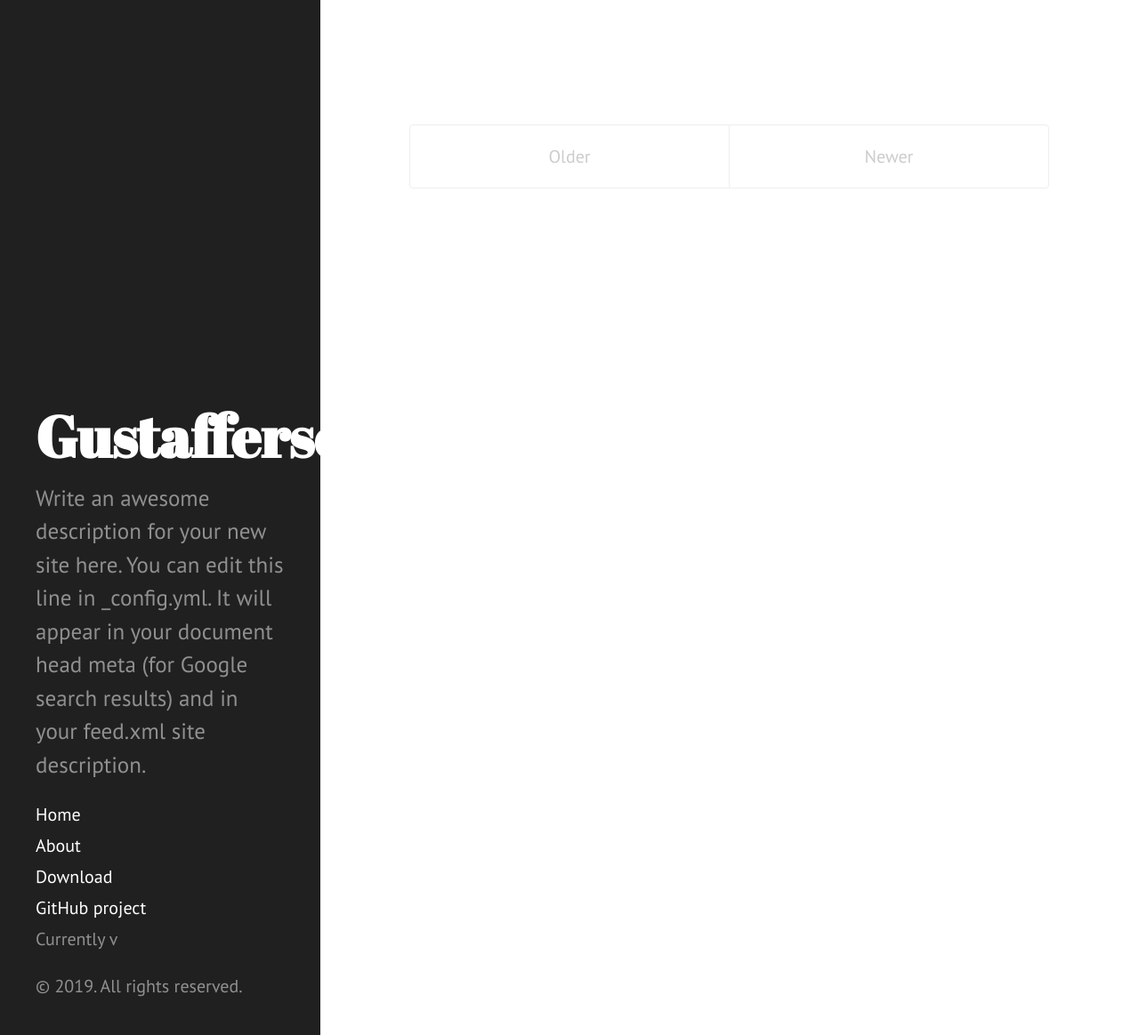
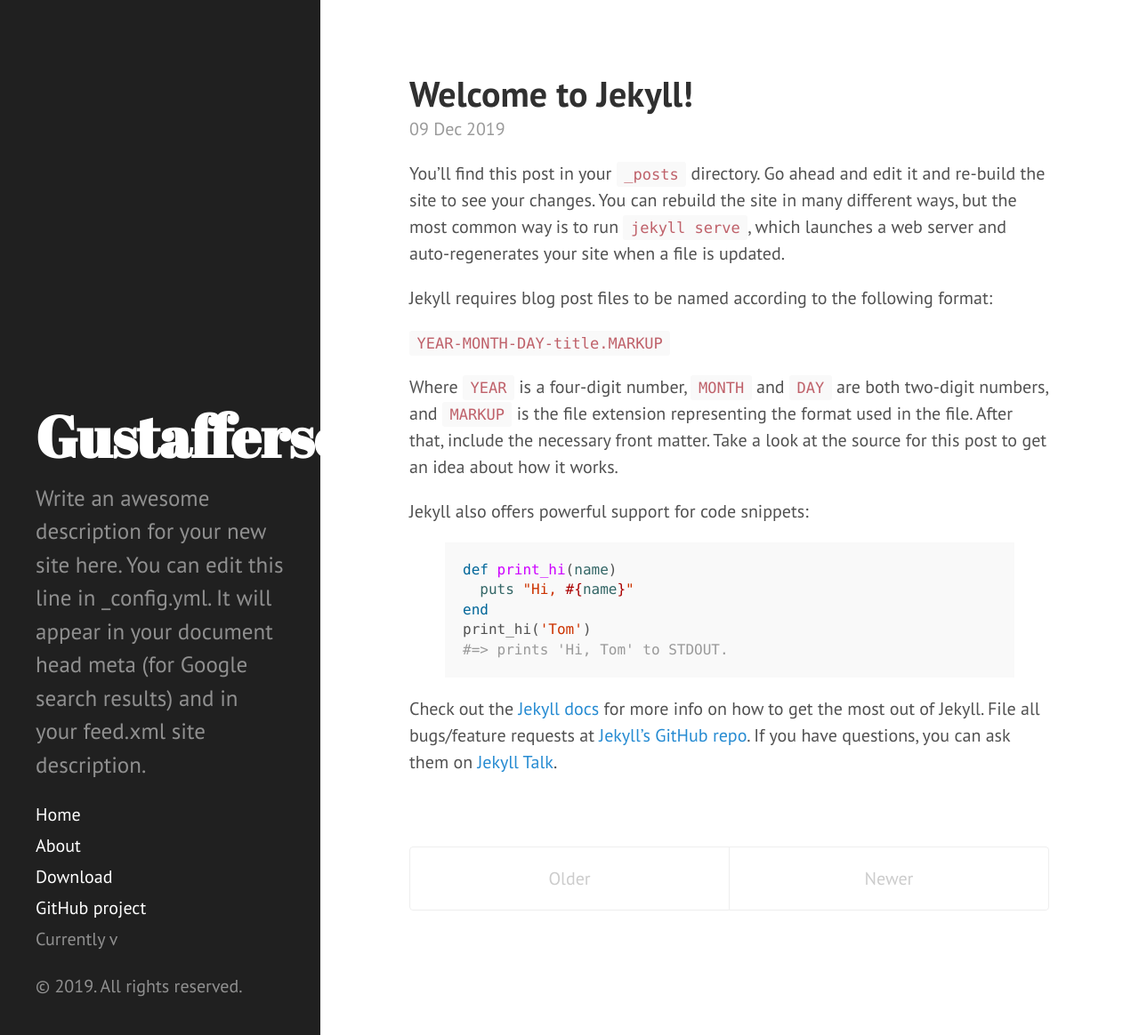
Before and after one commit to Gustafferson/gustafferson.github.io, a Jekyll site: the page built from index.html, in a window 1280 px wide and 1164 px high. Shown: the whole window at 89% size. Built offline with Jekyll 4.4.1, drawn with Linux system fonts in a browser that asks for light colours; the list of posts is cut into pages by our own code.

Commit message:
Updating .yml and gemfile

```diff
--- a/Gemfile
+++ b/Gemfile
@@ -16,6 +16,7 @@ gem "github-pages", "~> 203", group: :jekyll_plugins
 # If you have any plugins, put them here!
 group :jekyll_plugins do
   gem "jekyll-feed", "~> 0.12"
+  gem 'jekyll-paginate', '~> 1.1'
 end
 
 # Windows and JRuby does not include zoneinfo files, so bundle the tzinfo-data gem
--- a/_config.yml
+++ b/_config.yml
@@ -33,7 +33,9 @@ github_username:  jekyll
 remote_theme: fongandrew/hydeout
 plugins:
   - jekyll-feed
+  - jekyll-paginate
 
+paginate: 3
 # Exclude from processing.
 # The following items will not be processed, by default.
 # Any item listed under the `exclude:` key here will be automatically added to
```
Also changed, not shown: Gemfile.lock.
